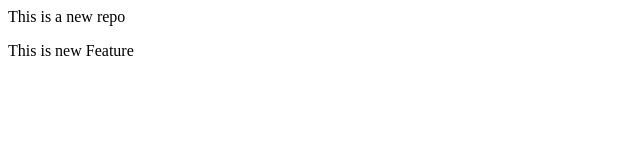
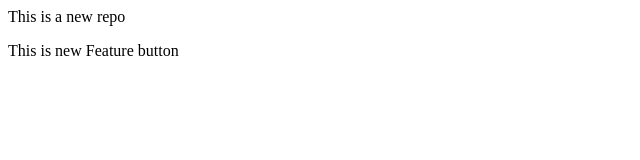
Before and after one commit to Veerendra184/LocalRepo, a plain HTML site: page index.html in a window 1280 px wide. Shown: the full height of the page, 0-640 px from the left. Drawn offline with Linux system fonts and the light colour scheme.

```diff
--- a/index.html
+++ b/index.html
@@ -1,2 +1,2 @@
 <p>This is a new repo</p>
-<p>This is new Feature</p>
+<p>This is new Feature button</p>
```
